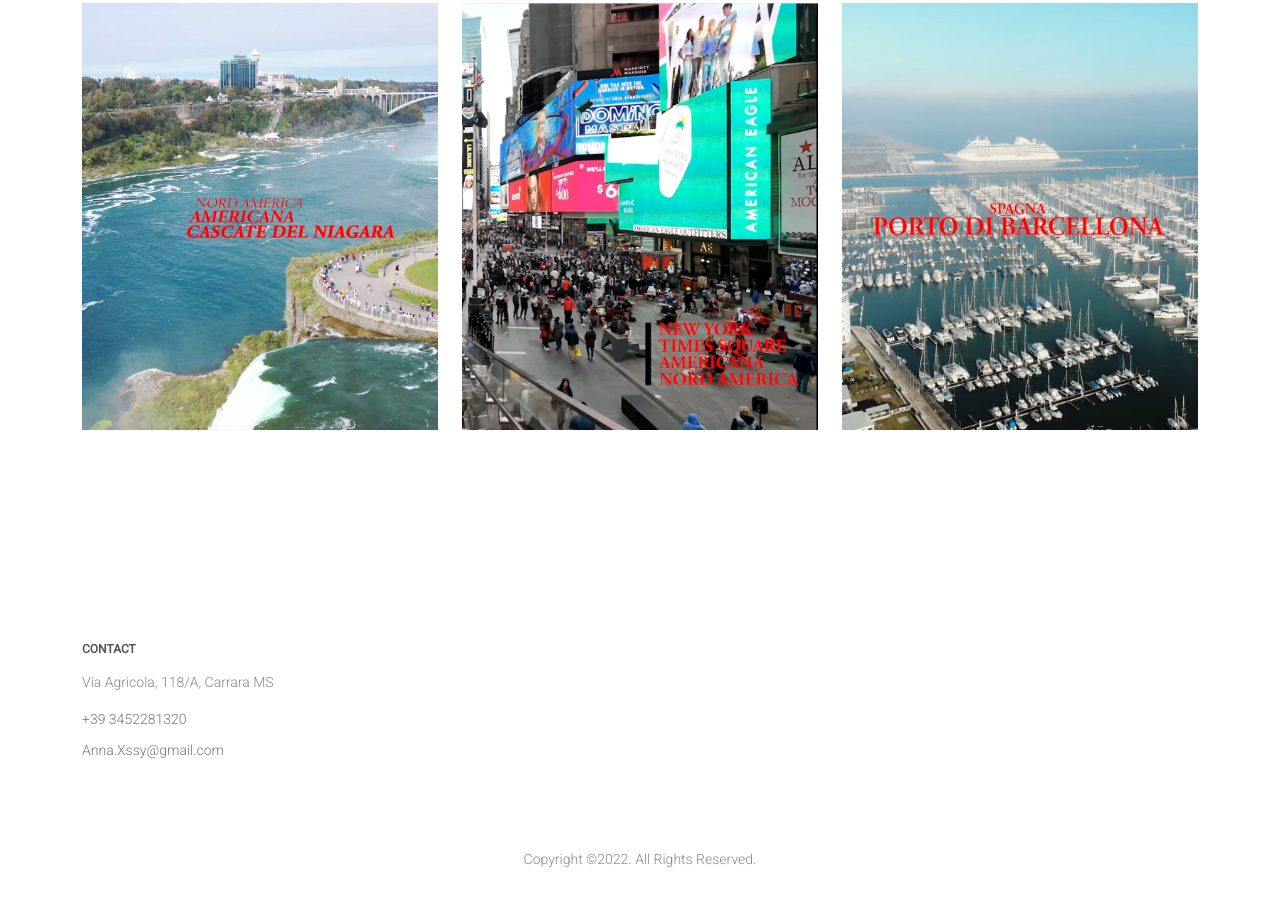
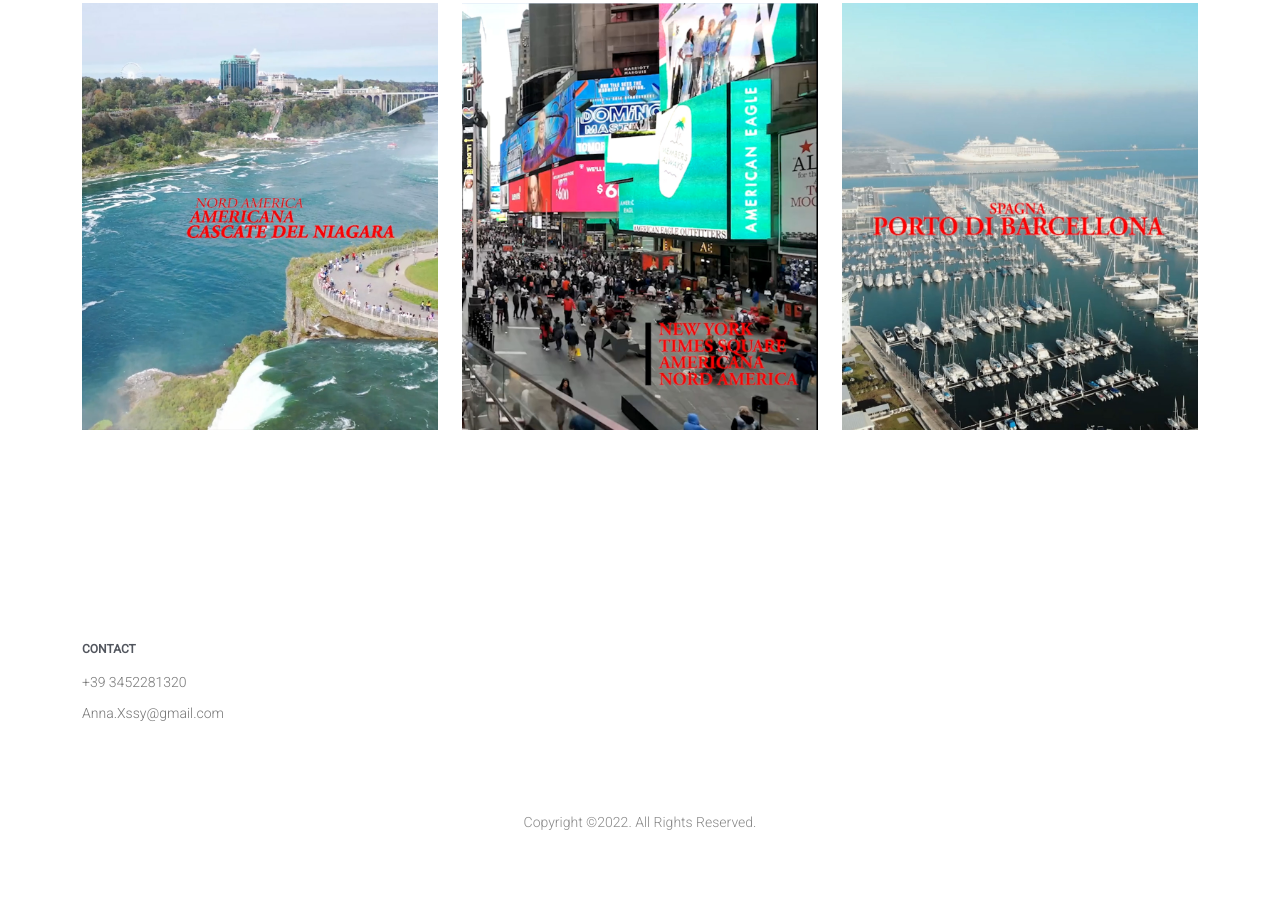
Before and after one commit to oxop/oxop.exam.github.io, a plain HTML site: page index.html in a window 1280 px wide. Shown: the part 1450-2356 px from the top of the page. Drawn offline with nearby package versions, Linux system fonts and the light colour scheme; files whose address does not match are found by name.

Commit message:
third push

```diff
--- a/index.html
+++ b/index.html
@@ -147,7 +147,6 @@
 				<div class="col-lg-4">
 					<div class="widget">
 						<h3>Contact</h3>
-						<address>Via Agricola, 118/A, Carrara MS</address>
 						<ul class="list-unstyled links">
 							<li><a href="tel://+39 3452281320">+39 3452281320</a></li>
 							<li><a href="mailto:Anna.Xssy@gmail.com">Anna.Xssy@gmail.com</a></li>
```
